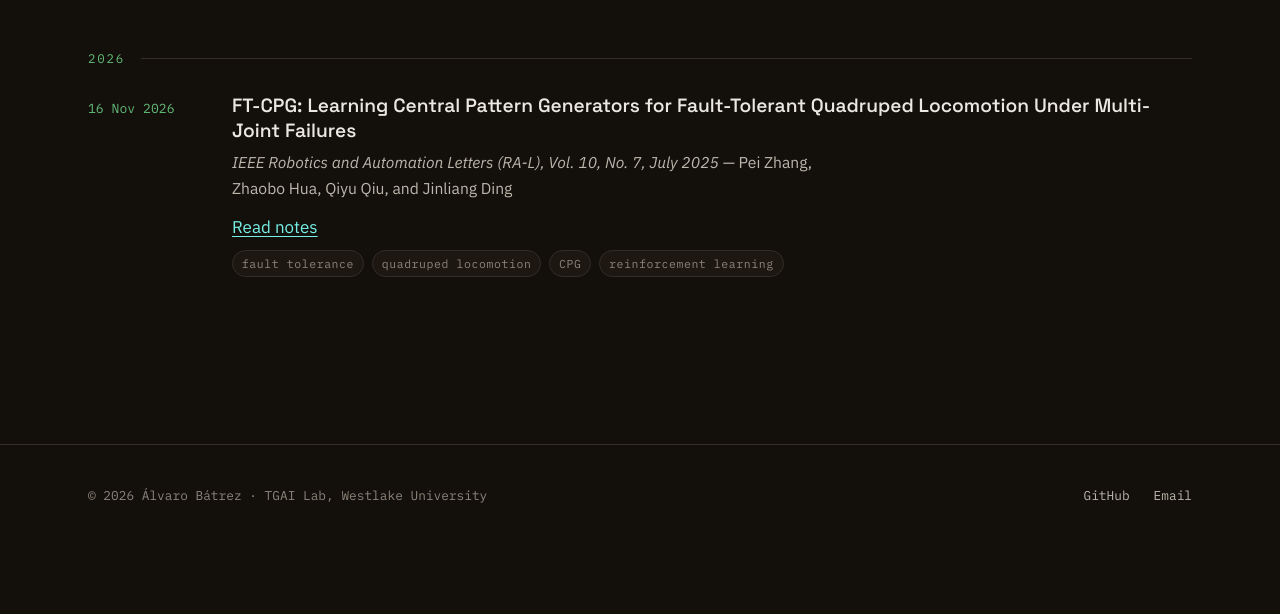
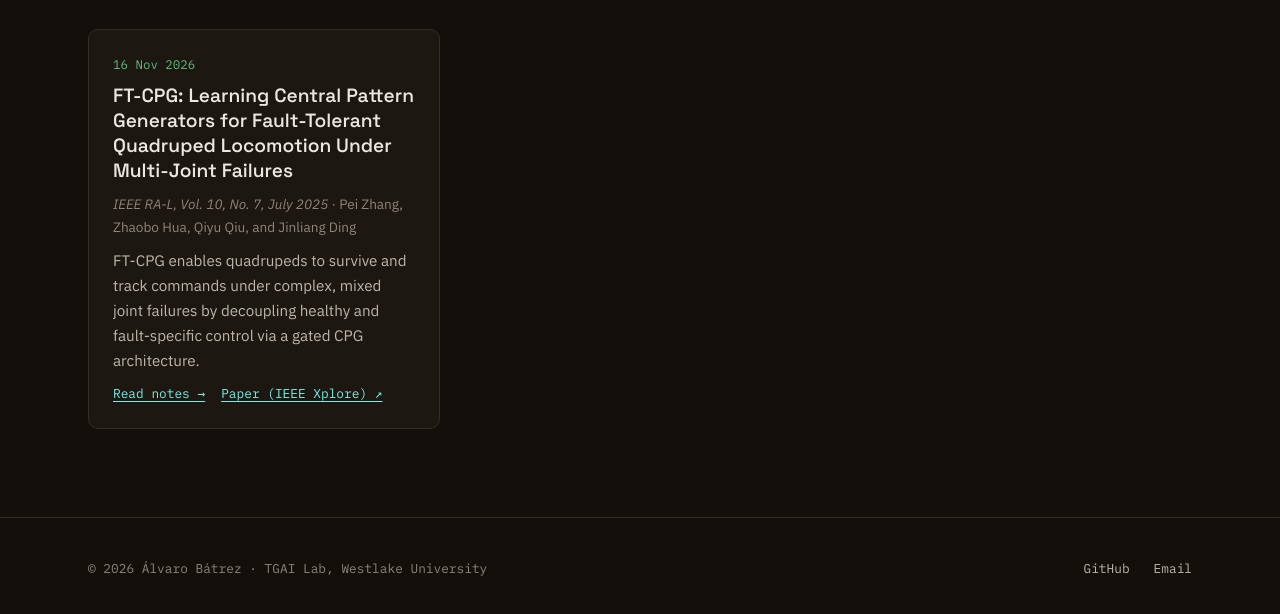
Before and after one commit to alvarobatrez/alvarobatrez.github.io, a plain HTML site: page reading.html in a window 1280 px wide. Shown: the part 254-868 px from the top of the page. Before the commit the page ends 800 px from the top, so only its background shows below. Drawn offline with Linux system fonts and the light colour scheme.

Commit message:
Reading page as card mosaic; takeaway as card summary; paper URL

```diff
--- a/assets/css/style.css
+++ b/assets/css/style.css
@@ -366,19 +366,21 @@ main { flex: 1; }
   border: 1px solid var(--rule);
   background: var(--paper-raised);
   padding: 1.5rem;
-  border-radius: 4px;
+  border-radius: 10px;
   display: flex;
   flex-direction: column;
   gap: 0.6rem;
-  transition: transform 200ms var(--ease), box-shadow 200ms var(--ease);
+  transition: transform 200ms var(--ease), box-shadow 200ms var(--ease), border-color 200ms var(--ease);
 }
-.card:hover { transform: translateY(-3px); box-shadow: 0 8px 24px -12px oklch(0.08 0.01 70 / 0.7); }
+.card:hover { transform: translateY(-3px); box-shadow: 0 8px 24px -12px oklch(0.08 0.01 70 / 0.7); border-color: oklch(0.45 0.08 195); }
 .card .card-date { font-family: var(--mono); font-size: 0.78rem; color: var(--green-dim); }
 .card h3 { font-family: var(--serif); font-weight: 560; font-size: 1.2rem; line-height: 1.3; }
 .card h3 a { color: var(--ink); text-decoration: none; }
 .card h3 a:hover { color: var(--accent-ink); }
+.card .card-venue { font-size: 0.85rem; color: var(--ink-faint); }
 .card p { color: var(--ink-soft); font-size: 0.95rem; flex: 1; }
-.card .card-links { display: flex; gap: 1rem; font-family: var(--mono); font-size: 0.8rem; }
+.card .card-venue { flex: 0; }
+.card .card-links { display: flex; gap: 1rem; font-family: var(--mono); font-size: 0.8rem; flex-wrap: wrap; }
 
 /* ---------- footer ---------- */
 .site-footer {
--- a/assets/js/content.js
+++ b/assets/js/content.js
@@ -52,10 +52,11 @@ const READING = [
     date: "2026-11-16",
     title: "FT-CPG: Learning Central Pattern Generators for Fault-Tolerant Quadruped Locomotion Under Multi-Joint Failures",
     authors: "Pei Zhang, Zhaobo Hua, Qiyu Qiu, and Jinliang Ding",
-    venue: "IEEE Robotics and Automation Letters (RA-L), Vol. 10, No. 7, July 2025",
+    venue: "IEEE RA-L, Vol. 10, No. 7, July 2025",
+    summary: "FT-CPG enables quadrupeds to survive and track commands under complex, mixed joint failures by decoupling healthy and fault-specific control via a gated CPG architecture.",
     file: "reading/ft-cpg-zhang-2025.md",
     tags: ["fault tolerance", "quadruped locomotion", "CPG", "reinforcement learning"],
-    links: [],
+    links: [{ label: "Paper (IEEE Xplore)", url: "https://ieeexplore.ieee.org/abstract/document/11012730" }],
   },
 ];
 
--- a/assets/js/main.js
+++ b/assets/js/main.js
@@ -63,7 +63,7 @@
           <div class="entry-body">
             <h3>${titleHTML}</h3>
             ${venue}
-            ${it.body ? `<p>${esc(it.body)}</p>` : ""}
+            ${it.body ? `<p>${esc(it.body)}</p>` : it.summary ? `<p>${esc(it.summary)}</p>` : ""}
             ${points}
             ${figure}
             ${linksHTML(it.links)}
@@ -75,7 +75,7 @@
     el.innerHTML = html;
   }
 
-  /* ---------- card-grid renderer (simulations) ---------- */
+  /* ---------- card-grid renderer (readings, simulations) ---------- */
   function renderCardGrid(el, items, opts) {
     opts = opts || {};
     if (!items.length) {
@@ -84,15 +84,27 @@
     }
     items = items.slice().sort(byDateDesc);
     el.innerHTML = items
-      .map(
-        (it) => `
+      .map((it) => {
+        const title = it.file
+          ? `<a href="paper.html?f=${encodeURIComponent(it.file)}">${esc(it.title)}</a>`
+          : esc(it.title);
+        const venue = it.venue
+          ? `<p class="card-venue"><em>${esc(it.venue)}</em>${it.authors ? " · " + esc(it.authors) : ""}</p>`
+          : "";
+        const notes = it.file
+          ? `<a href="paper.html?f=${encodeURIComponent(it.file)}">Read notes →</a>`
+          : "";
+        const links = linksHTML(it.links);
+        const foot = notes || links ? `<div class="card-links">${notes}${linksHTML ? links.replace(/<\/?div[^>]*>/g, "") : ""}</div>` : "";
+        return `
       <article class="card">
         <span class="card-date">${fmtDate(it.date)}</span>
-        <h3>${esc(it.title)}</h3>
-        ${it.body ? `<p>${esc(it.body)}</p>` : ""}
-        ${linksHTML(it.links)}
-      </article>`
-      )
+        <h3>${title}</h3>
+        ${venue}
+        ${it.summary ? `<p>${esc(it.summary)}</p>` : it.body ? `<p>${esc(it.body)}</p>` : ""}
+        ${foot}
+      </article>`;
+      })
       .join("");
   }
 
@@ -247,7 +259,7 @@
     }
     const readEl = document.querySelector("[data-render='reading']");
     if (readEl && typeof READING !== "undefined") {
-      renderEntryList(readEl, READING, { yearMarkers: true, empty: "Reading notes will appear here." });
+      renderCardGrid(readEl, READING, { empty: "Reading notes will appear here." });
     }
     const talksEl = document.querySelector("[data-render='talks']");
     if (talksEl && typeof TALKS !== "undefined") {
--- a/reading.html
+++ b/reading.html
@@ -35,7 +35,7 @@
           </div>
         </div>
 
-        <ul class="entry-list" data-render="reading"></ul>
+        <div class="card-grid" data-render="reading"></div>
       </div>
     </section>
   </main>
```
Also changed, not shown: 2 other files.
